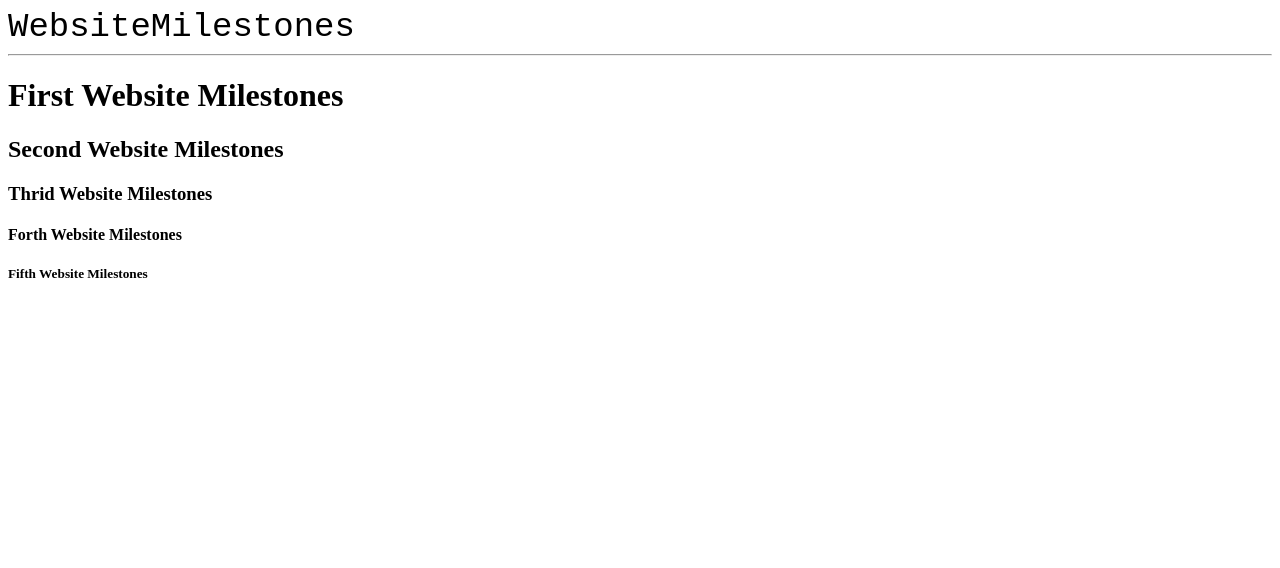
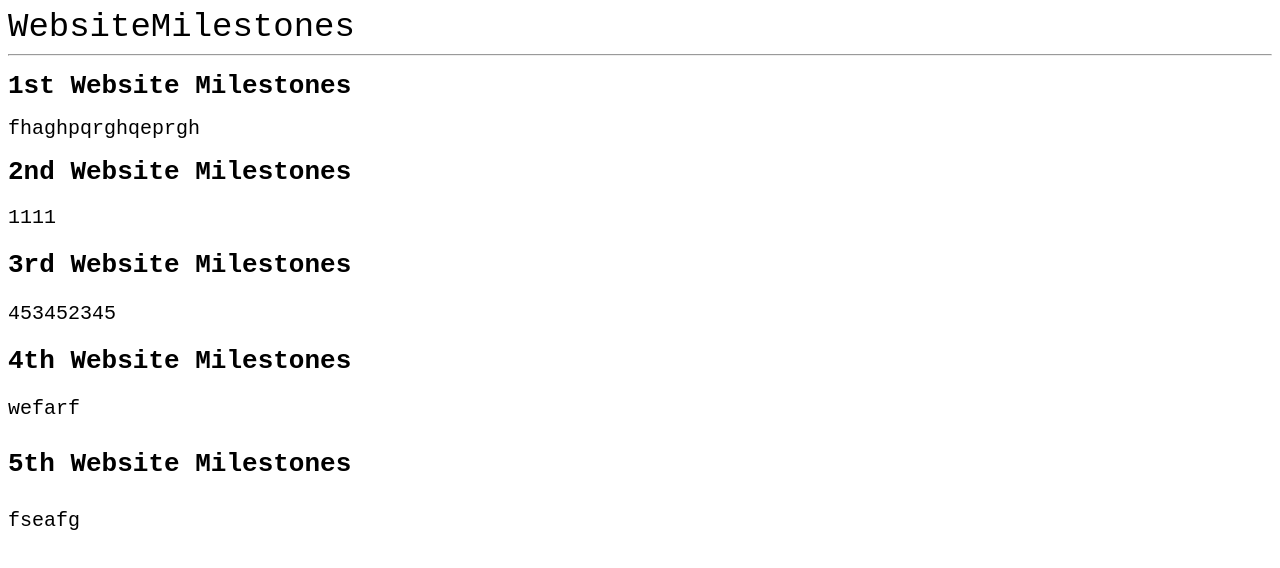
Before and after one commit to sycavitt/tech-website, a plain HTML site: page index.html in a window 1280 px wide. Drawn offline with Linux system fonts and the light colour scheme.

Commit message:
thoqergiqherg

```diff
--- a/index.html
+++ b/index.html
@@ -13,11 +13,16 @@
   WebsiteMilestones
 </header>
 <hr>
-<h1>First Website Milestones</h1>
-<h2>Second Website Milestones</h2>
-<h3>Thrid Website Milestones</h3>
-<h4>Forth Website Milestones</h4>
-<h5>Fifth Website Milestones</h5>
+<h1>1st Website Milestones</h1>
+<p1>fhaghpqrghqeprgh<p1>
+<h2>2nd Website Milestones</h2>
+<p2>1111</p2>
+<h3>3rd Website Milestones</h3>
+<p3>453452345</p3>
+<h4>4th Website Milestones</h4>
+<p4>wefarf</p4>
+<h5>5th Website Milestones</h5>
+<p5>fseafg</p5>
 
 
 
--- a/styles.css
+++ b/styles.css
@@ -2,3 +2,39 @@ header {
   font-size: 34px;
   font-family: monospace;
 }
+
+h1{
+  font-size: 26px;
+  font-family: monospace;
+  line-height: 1;
+}
+ p1{
+   font-size: 20px;
+   font-family: monospace;
+ }
+
+h2{
+  font-size: 26px;
+  font-family: monospace;
+  line-height: 0.9;
+}
+
+
+h3{
+  font-size: 26px;
+  font-family: monospace;
+  line-height: 0.8;
+}
+
+h4{
+  font-size: 26px;
+  font-family: monospace;
+  line-height: 0.1;
+}
+
+
+h5{
+  font-size: 26px;
+  font-family: monospace;
+  line-height: 0.1;
+}
```
